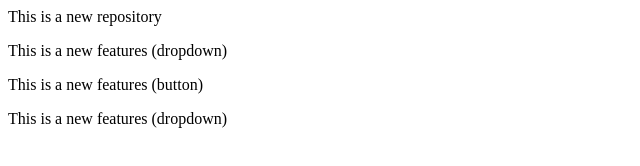
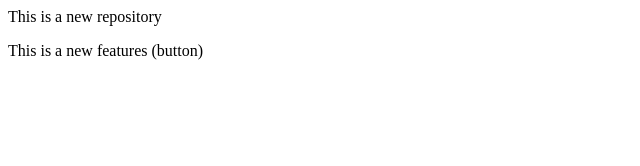
Before and after one commit to dibyendu722/localrepo, a plain HTML site: page index.html in a window 1280 px wide. Shown: the whole page, without its empty margins (0-640 px from the left). Drawn offline with Linux system fonts and the light colour scheme.

Commit message:
delete 2

```diff
--- a/index.html
+++ b/index.html
@@ -1,8 +1,4 @@
 <p>
     This is a new repository
 </p>
-
-<p>This is a new features (dropdown)</p>
-
 <p>This is a new features (button)</p>
-<p>This is a new features (dropdown)</p>
```
